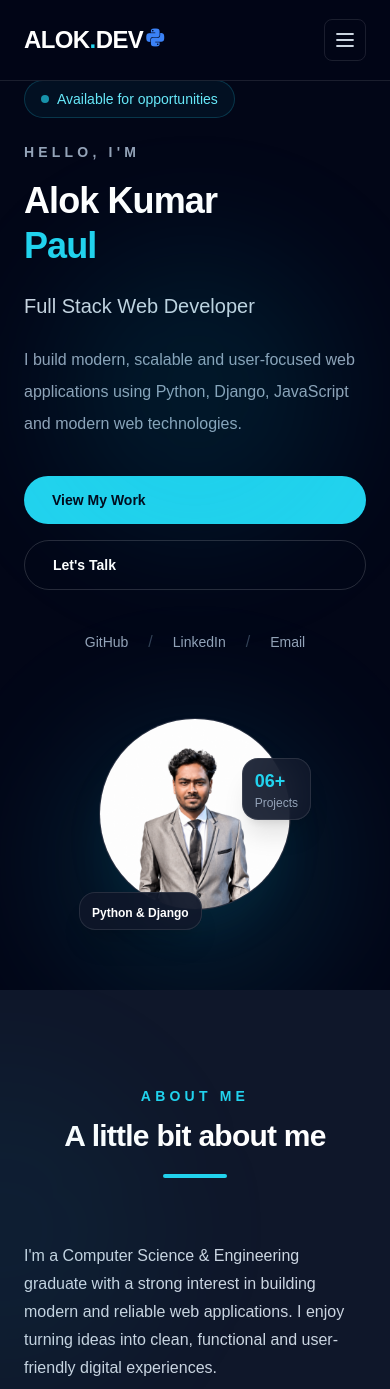
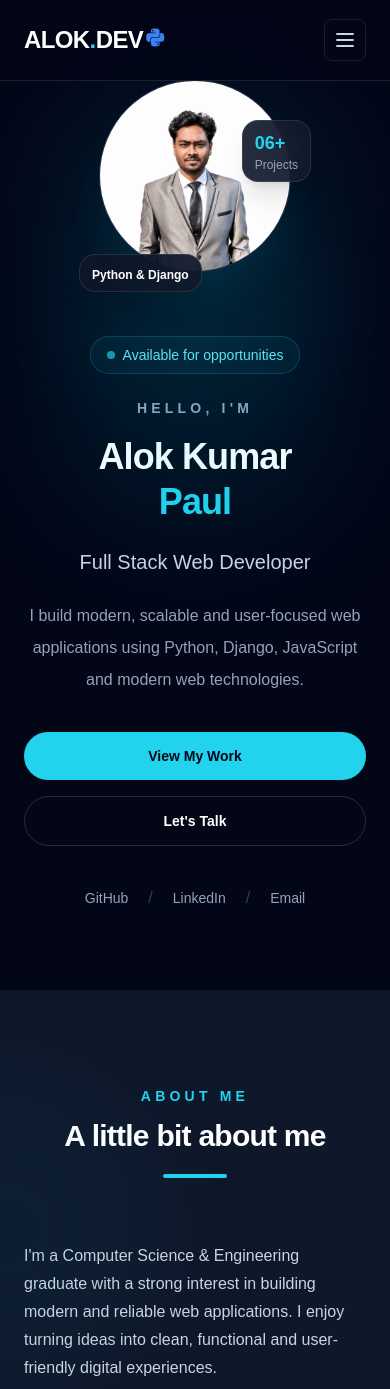
Before and after one commit to Alokkumarpaul106/Portfolio_py, a Django app: page / in a window 390 px wide. Shown: the top 1389 px of the page. Run offline with Django 5.2, Linux system fonts and the light colour scheme; data comes from the database, SQL or seed files in the repository; some libraries are stand-ins or nearby versions.

Commit message:
Improve class ui responsive
Refactor mobile menu links for better formatting and accessibility.

```diff
--- a/main/templates/main/home.html
+++ b/main/templates/main/home.html
@@ -68,49 +68,24 @@ Alok Kumar Paul | Full Stack Web Developer
     </div>
 
     <!-- Mobile Menu -->
-    <div
-        id="mobile-menu"
-        class="hidden border-t border-white/10 bg-slate-950 px-6 py-6 md:hidden"
-    >
+    <div id="mobile-menu" class="hidden border-t border-white/10 bg-slate-950 px-6 py-6 md:hidden">
 
         <div class="flex flex-col gap-5">
 
-            <a href="#home"
-               class="mobile-link text-sm font-medium text-slate-300 transition hover:text-cyan-400">
-                Home
-            </a>
+            <a href="#home" class="mobile-link text-sm font-medium text-slate-300 transition hover:text-cyan-400"> Home</a>
 
-            <a href="#about"
-               class="mobile-link text-sm font-medium text-slate-300 transition hover:text-cyan-400">
-                About
-            </a>
+            <a href="#about" class="mobile-link text-sm font-medium text-slate-300 transition hover:text-cyan-400"> About</a>
 
-            <a href="#skills"
-               class="mobile-link text-sm font-medium text-slate-300 transition hover:text-cyan-400">
-                Skills
-            </a>
+            <a href="#skills" class="mobile-link text-sm font-medium text-slate-300 transition hover:text-cyan-400"> Skills</a>
 
-            <a href="#projects"
-               class="mobile-link text-sm font-medium text-slate-300 transition hover:text-cyan-400">
-                Projects
-            </a>
+            <a href="#projects" class="mobile-link text-sm font-medium text-slate-300 transition hover:text-cyan-400">Projects</a>
 
 
-            <a href="#education"
-               class="mobile-link text-sm font-medium text-slate-300 transition hover:text-cyan-400">
-                Education
-            </a>
+            <a href="#education" class="mobile-link text-sm font-medium text-slate-300 transition hover:text-cyan-400"> Education</a>
 
+            <a href="#contact" class="mobile-link text-sm font-medium text-slate-300 transition hover:text-cyan-400">Contact</a>
 
-            <a href="#contact"
-               class="mobile-link text-sm font-medium text-slate-300 transition hover:text-cyan-400">
-                Contact
-            </a>
-
-            <a href="#contact"
-               class="mt-2 inline-flex w-fit rounded-full bg-cyan-400 px-5 py-2.5 text-sm font-semibold text-slate-950">
-                Download CV
-            </a>
+            <a href="#contact"class="mt-2 inline-flex w-fit rounded-full bg-cyan-400 px-5 py-2.5 text-sm font-semibold text-slate-950"> Download CV</a>
 
         </div>
 
@@ -159,7 +134,7 @@ Alok Kumar Paul | Full Stack Web Developer
 
                 <div class="absolute -bottom-5 -left-5 rounded-2xl border border-white/10 bg-slate-900/90 px-3 py-2 shadow-xl backdrop-blur-xl sm:px-5 sm:py-4">
 
-                    <p class="mt-1 text-sm font-semibold text-white text-xs">Python & Django</p>
+                    <p class="mt-1 font-semibold text-white text-xs">Python & Django</p>
 
                 </div>
 
@@ -186,7 +161,7 @@ Alok Kumar Paul | Full Stack Web Developer
 
 
         <!-- ================= HERO CONTENT ================= -->
-        <divclass="order-2 text-center lg:order-1 lg:text-left">
+        <div class="order-2 text-center lg:order-1 lg:text-left">
 
             <!-- Small Badge -->
             <div
```
